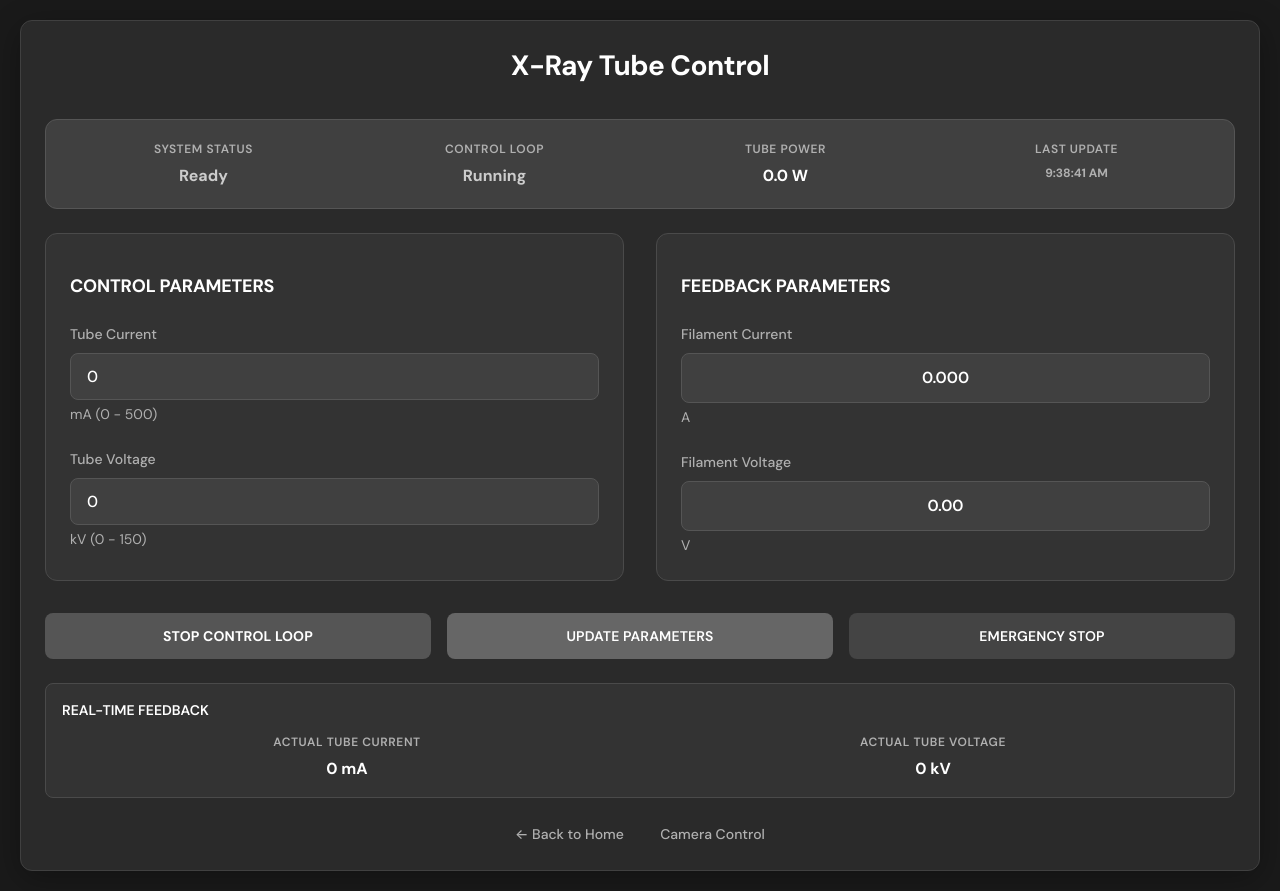
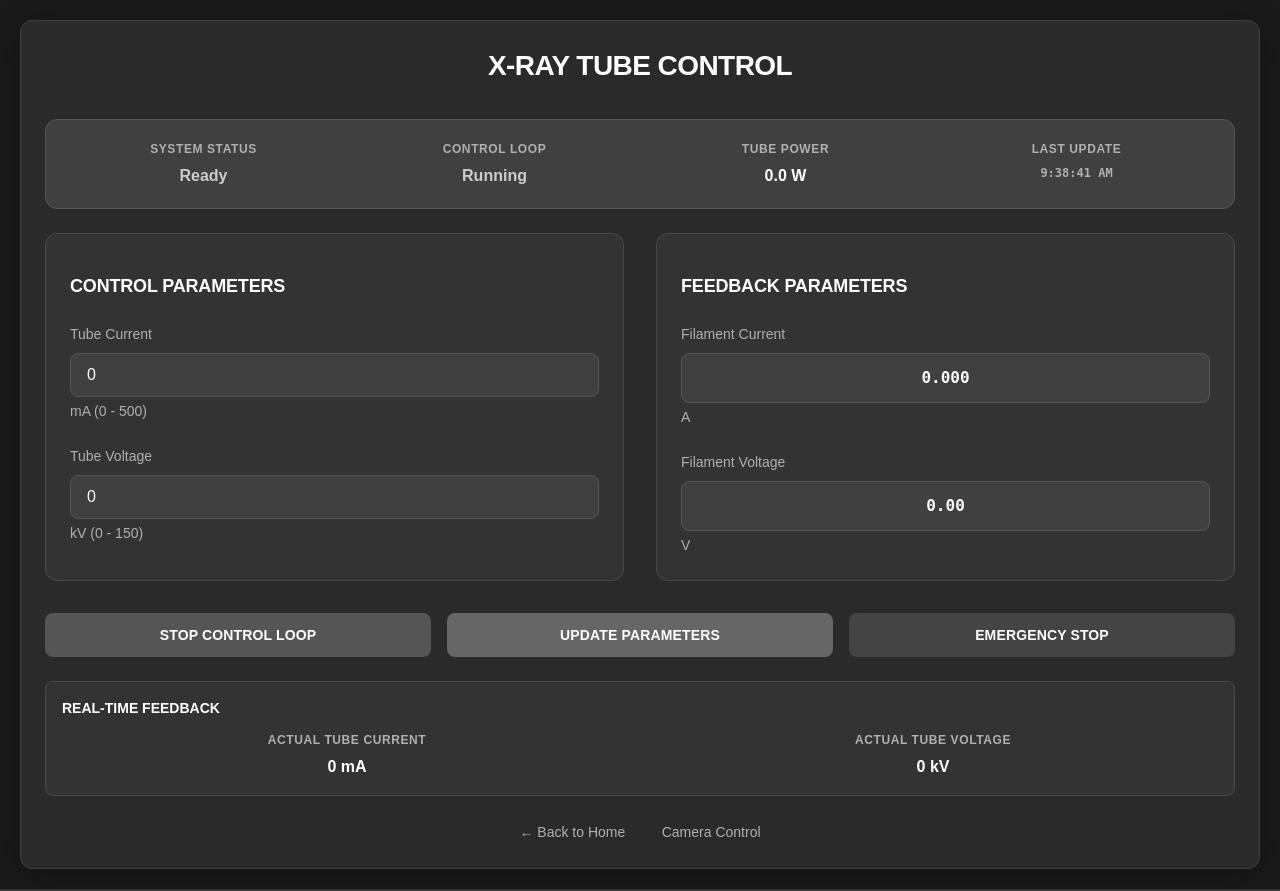
Before and after one commit to davidnagypattantyus/X-Ray, a Flask app: page /control-loop in a window 1280 px wide. Run offline with Flask 3, Linux system fonts and the light colour scheme.

Commit message:
font and UI improvements

```diff
--- a/Dashboard/templates/control_loop.html
+++ b/Dashboard/templates/control_loop.html
@@ -8,7 +8,7 @@
         @import url('https://fonts.googleapis.com/css2?family=DM+Sans:wght@400;500;600;700&display=swap');
 
         body {
-            font-family: 'DM Sans', -apple-system, BlinkMacSystemFont, 'Segoe UI', Roboto, sans-serif;
+            font-family: 'DIN', 'Arial', sans-serif;
             margin: 0;
             padding: 20px;
             background-color: #1a1a1a;
@@ -73,7 +73,7 @@
             border-radius: 8px;
             background-color: #404040;
             color: #ffffff;
-            font-family: 'DM Sans', sans-serif;
+            font-family: 'DIN', sans-serif;
             font-size: 16px;
             font-weight: 500;
             box-sizing: border-box;
@@ -89,7 +89,7 @@
             border-radius: 8px;
             border: 1px solid #555555;
             color: #ffffff;
-            font-family: 'DM Sans', monospace;
+            font-family: 'DIN', monospace;
             font-size: 16px;
             font-weight: 600;
             text-align: center;
@@ -117,7 +117,7 @@
             transition: all 0.2s ease;
             letter-spacing: 0.01em;
             text-transform: uppercase;
-            font-family: 'DM Sans', sans-serif;
+            font-family: 'DIN', sans-serif;
         }
         .button:hover {
             background-color: #777777;
@@ -221,33 +221,33 @@
         .update-time {
             color: #b0b0b0;
             font-size: 12px;
-            font-family: 'DM Sans', monospace;
+            font-family: 'DIN', monospace;
         }
     </style>
 </head>
 <body>
     <div class="container">
-        <h1>X-Ray Tube Control</h1>
+        <h1>X-RAY TUBE CONTROL</h1>
 
         <div id="messageArea"></div>
 
         <div class="status-panel">
             <div class="status-grid">
                 <div class="status-item">
-                    <div class="status-label">System Status</div>
-                    <div id="systemStatus" class="status-value status-good">Initializing...</div>
+                                    <div class="status-label">SYSTEM STATUS</div>
+                <div id="systemStatus" class="status-value status-good">INITIALIZING...</div>
                 </div>
                 <div class="status-item">
-                    <div class="status-label">Control Loop</div>
-                    <div id="loopStatus" class="status-value status-good">Stopped</div>
+                                    <div class="status-label">CONTROL LOOP</div>
+                <div id="loopStatus" class="status-value status-good">STOPPED</div>
                 </div>
                 <div class="status-item">
-                    <div class="status-label">Tube Power</div>
-                    <div id="tubePower" class="status-value">0 W</div>
+                                    <div class="status-label">TUBE POWER</div>
+                <div id="tubePower" class="status-value">0 W</div>
                 </div>
                 <div class="status-item">
-                    <div class="status-label">Last Update</div>
-                    <div id="lastUpdate" class="status-value update-time">Never</div>
+                                    <div class="status-label">LAST UPDATE</div>
+                <div id="lastUpdate" class="status-value update-time">NEVER</div>
                 </div>
             </div>
         </div>
--- a/Dashboard/templates/index.html
+++ b/Dashboard/templates/index.html
@@ -8,7 +8,7 @@
         @import url('https://fonts.googleapis.com/css2?family=DM+Sans:wght@400;500;600;700&display=swap');
 
         body {
-            font-family: 'DM Sans', -apple-system, BlinkMacSystemFont, 'Segoe UI', Roboto, sans-serif;
+            font-family: 'DIN', 'Arial', sans-serif;
             margin: 0;
             padding: 20px;
             background-color: #1a1a1a;
@@ -84,7 +84,7 @@
         }
         .info-value {
             color: #ffffff;
-            font-family: 'DM Sans', monospace;
+            font-family: 'DIN', monospace;
             font-weight: 600;
             font-size: 13px;
         }
@@ -121,7 +121,7 @@
 </head>
 <body>
     <div class="container">
-        <h1>X-Ray Camera System</h1>
+        <h1>X-RAY CAMERA SYSTEM</h1>
 
         <div class="button-group">
             <a href="{{ url_for('live_camera_page') }}" class="camera-button">
--- a/Dashboard/templates/landing.html
+++ b/Dashboard/templates/landing.html
@@ -15,7 +15,7 @@
         }
 
         body {
-            font-family: 'Orbitron', sans-serif;
+                            font-family: 'DIN', sans-serif;
             margin: 0;
             padding: 0;
             background-color: var(--background-dark);
@@ -148,7 +148,7 @@
         </div>
 
         <a href="{{ url_for('live_camera_page') }}" class="launch-button">
-            Activate Beam
+            ACTIVATE BEAM
         </a>
     </div>
 </body>
```
Also changed, not shown: Dashboard/templates/live_camera.html (+38 -38 lines).
